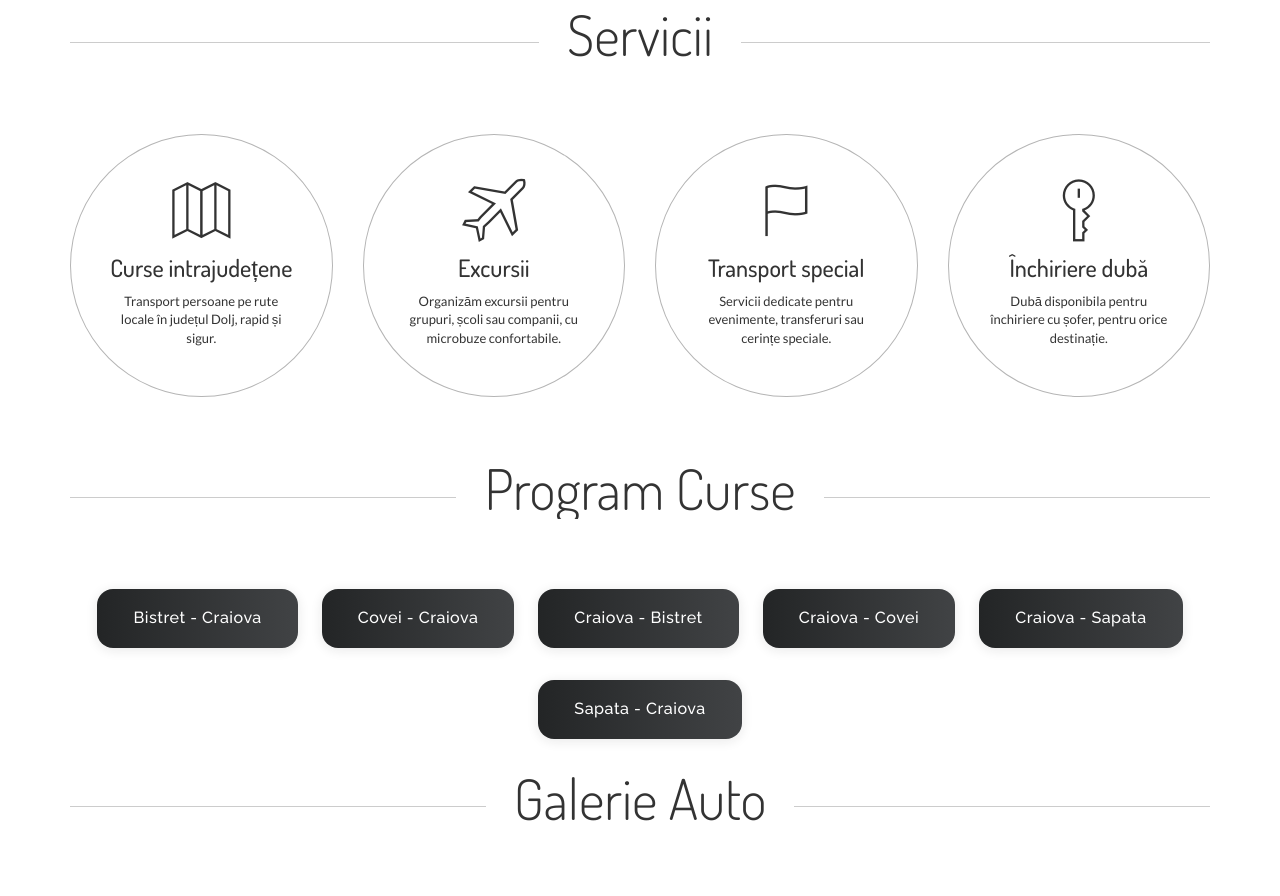
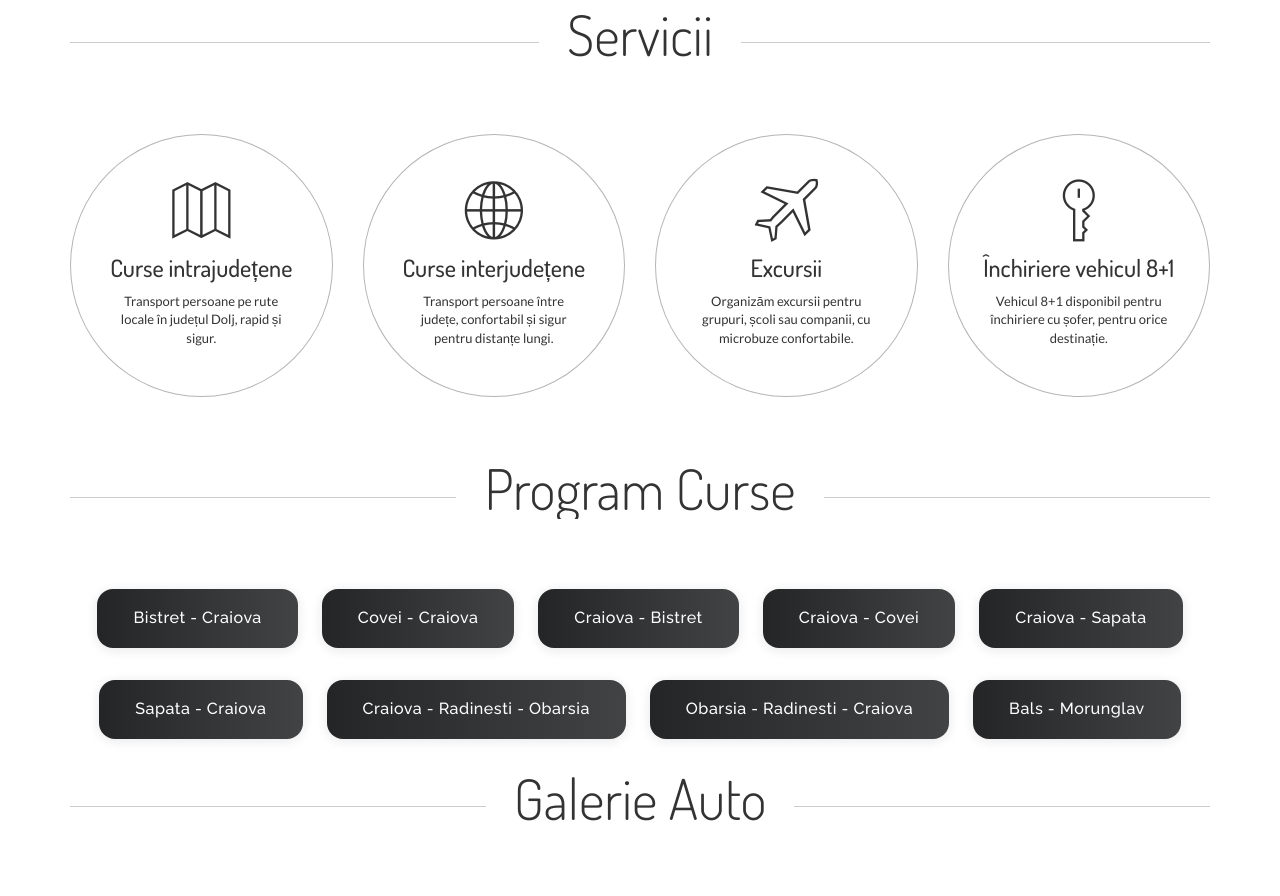
Before and after one commit to NMRadu/MTTomis, a plain HTML site: page index.html in a window 1280 px wide. Shown: the part 974-1870 px from the top of the page. Drawn offline with Linux system fonts and the light colour scheme.

Commit message:
Curse noi si click pe servicii

```diff
--- a/index.html
+++ b/index.html
@@ -59,6 +59,7 @@
                                  <ul>
                                      <li><a data-scroll href="#body">Acasă <i class="pe-7s-home"></i></a><span class="menu-effect"></span></li>
                                      <li><a data-scroll href="#services">Servicii <i class="pe-7s-config"></i></a><span class="menu-effect"></span></li>
+                                     <li><a data-scroll href="#program">Program Curse <i class="pe-7s-clock"></i></a><span class="menu-effect"></span></li>
                                      <li><a data-scroll href="#galerie">Galerie Auto <i class="pe-7s-glasses"></i></a><span class="menu-effect"></span></li>
                                      <li><a data-scroll href="#contact">Contact <i class="pe-7s-help1"></i></a><span class="menu-effect"></span></li>
                                  </ul>
@@ -82,8 +83,17 @@
                         <div class="services">
                             <div class="service-wrap">
                                 <i class="pe-7s-map pe-dj pe-va"></i>
-                                <h3>Curse intrajudețene</h3>
+                                <h3 style="color:inherit;text-decoration:none;cursor:pointer;">Curse intrajudețene</h3>
                                 <p>Transport persoane pe rute locale în județul Dolj, rapid și sigur.</p>
+                            </div>
+                        </div>
+                    </div>
+                    <div class="col-md-3 col-sm-6">
+                        <div class="services">
+                            <div class="service-wrap">
+                                <i class="pe-7s-global pe-dj pe-va"></i>
+                                <h3 style="color:inherit;text-decoration:none;cursor:pointer;">Curse interjudețene</h3>
+                                <p>Transport persoane între județe, confortabil și sigur pentru distanțe lungi.</p>
                             </div>
                         </div>
                     </div>
@@ -96,6 +106,7 @@
                             </div>
                         </div>
                     </div>
+                    <!--
                     <div class="col-md-3 col-sm-6">
                         <div class="services">
                             <div class="service-wrap">
@@ -105,12 +116,13 @@
                             </div>
                         </div>
                     </div>
+                    -->
                     <div class="col-md-3 col-sm-6">
                         <div class="services">
                             <div class="service-wrap">
                                 <i class="pe-7s-key pe-dj pe-va"></i>
-                                <h3>Închiriere dubă</h3>
-                                <p>Dubă disponibila pentru închiriere cu șofer, pentru orice destinație.</p>
+                                <h3>Închiriere vehicul 8+1</h3>
+                                <p>Vehicul 8+1 disponibil pentru închiriere cu șofer, pentru orice destinație.</p>
                             </div>
                         </div>
                     </div>
@@ -131,6 +143,9 @@
                         <button class="program-btn" data-img="program/Craiova-Covei.png">Craiova - Covei</button>
                         <button class="program-btn" data-img="program/Craiova-Sapata.png">Craiova - Sapata</button>
                         <button class="program-btn" data-img="program/Sapata-Craiova.png">Sapata - Craiova</button>
+                        <button class="program-btn" data-img="program/Craiova-Radinesti-Obarsia.png">Craiova - Radinesti - Obarsia</button>
+                        <button class="program-btn" data-img="program/Obarsia-Radinesti-Craiova.png">Obarsia - Radinesti - Craiova</button>
+                        <button class="program-btn" data-img="program/Bals-Morunglav.png">Bals - Morunglav</button>
                         <style>
                         .program-btn {
                             background: linear-gradient(90deg, #232526 0%, #414345 100%);
@@ -289,6 +304,17 @@
         <script src="assets/js/owl.carousel.js"></script>
         <script src="assets/js/script.js"></script>
         <script>
+        // Smooth scroll for Curse intrajudețene and interjudețene (whole service-wrap clickable)
+        $(document).ready(function(){
+            $('.service-wrap').slice(0,2).css('cursor', 'pointer');
+            $('.service-wrap').slice(0,2).on('click', function(e){
+                $('html, body').animate({
+                    scrollTop: $('#program').offset().top - 40
+                }, 600);
+            });
+        });
+        </script>
+        <script>
         // Program modal functionality
         $(document).ready(function(){
             $('.program-btn').on('click', function(){
```
Also changed, not shown: program/Bals-Morunglav.png (added), program/Craiova-Radinesti-Obarsia.png (added), program/Obarsia-Radinesti-Craiova.png (added).
